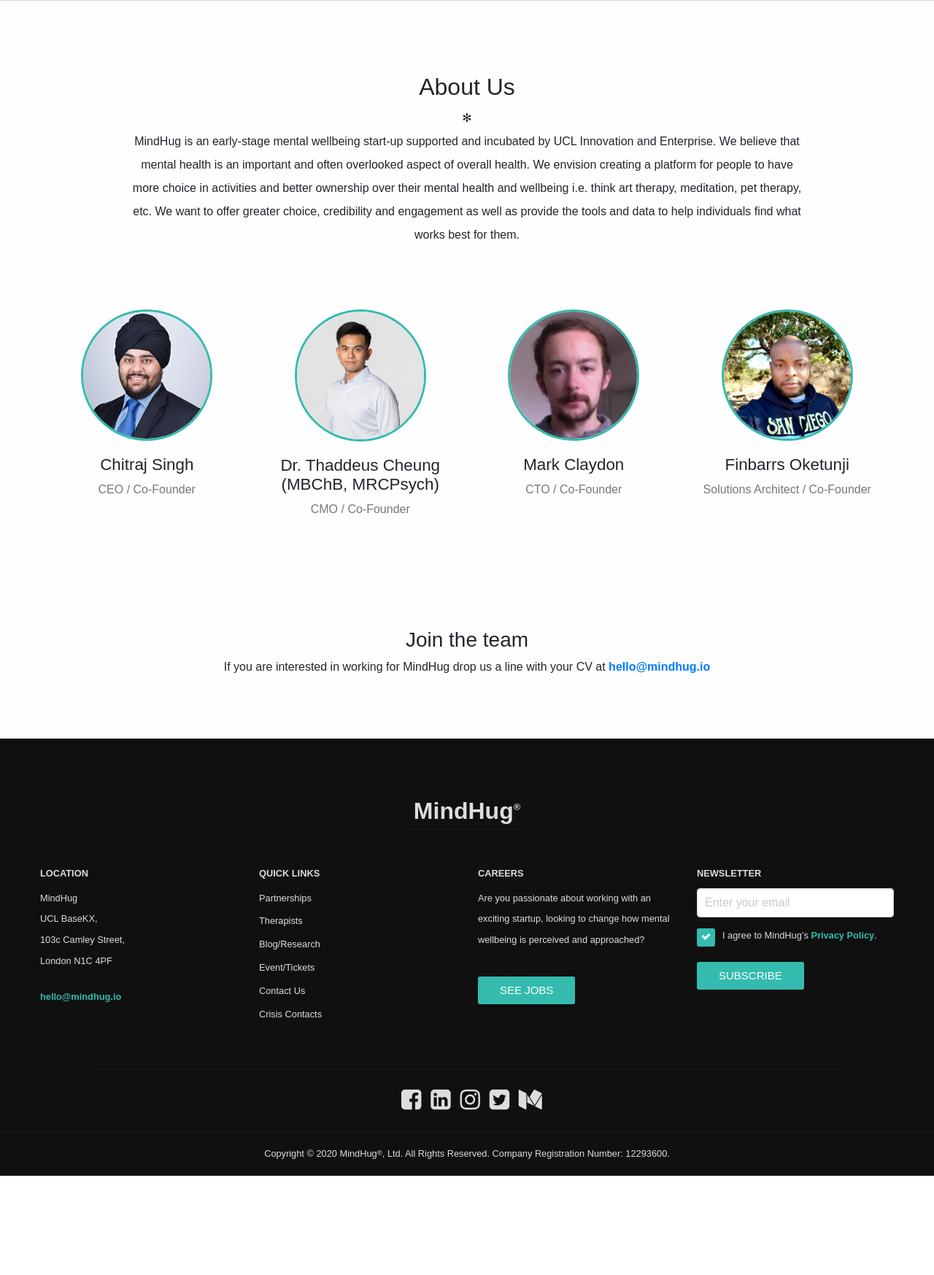
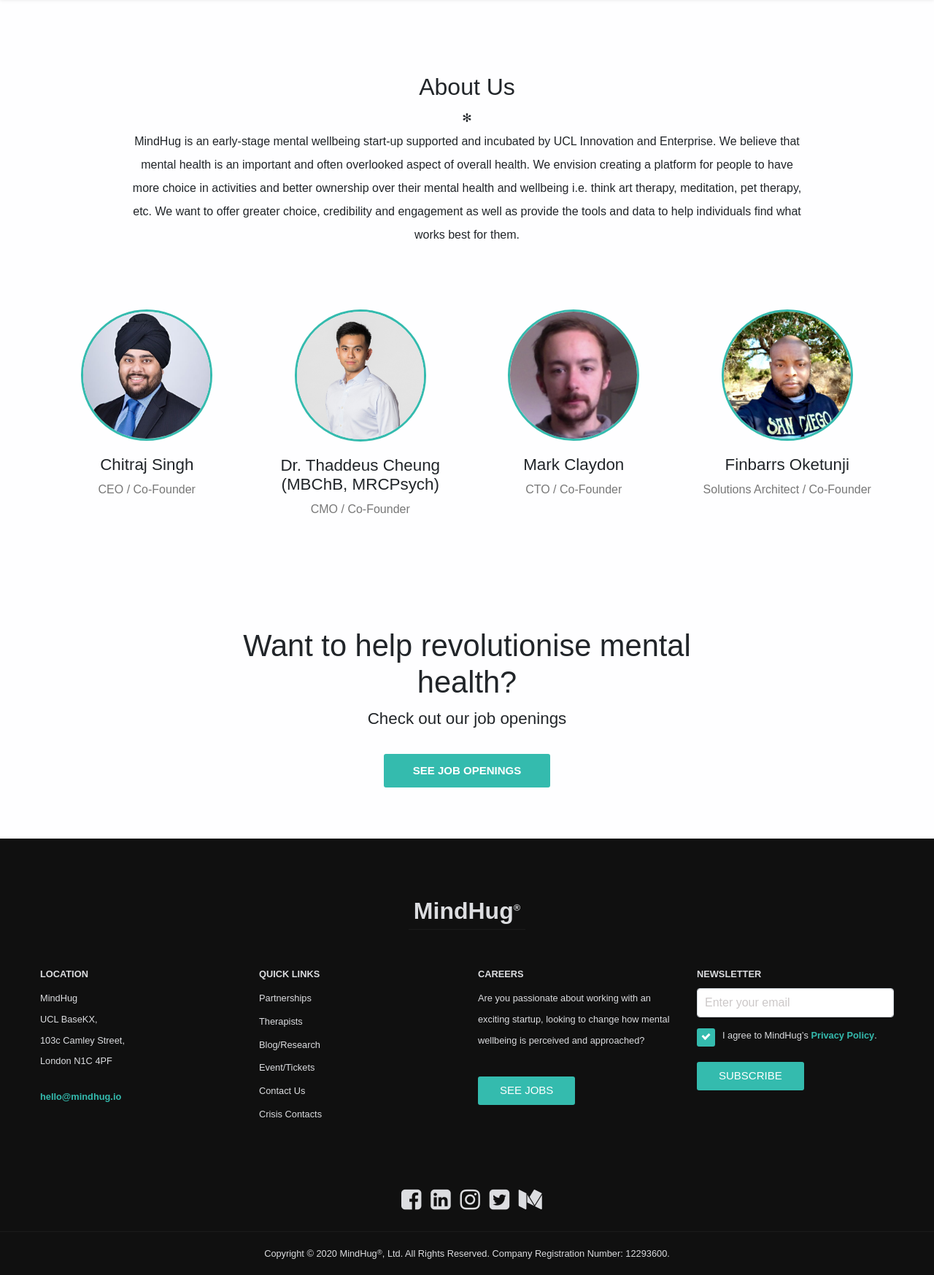
Before and after one commit to Cloudeya/newrelic-install, a Flask app: page /about in a window 1280 px wide. Shown: the part 138-1885 px from the top of the page at 73% size. Before the commit the page ends 1749 px from the top, so only its background shows below. Run offline with Flask 2, Linux system fonts and the light colour scheme; parts of the project's set-up code (start-up, migrations or seed data) failed here and were passed over; some libraries are stand-ins or nearby versions.

Commit message:
about
Signed-off-by: Finbarrs Oketunji <oketunjifinbarrs@hotmail.com>

```diff
--- a/hubspot.py
+++ b/hubspot.py
@@ -39,7 +39,6 @@
 	else:
 		return 0
 
-
 def therapist_forms(email_id, first_name, last_name, company_name, message):
 	endpoint = hubspot_url + config.hubspot_key + '/' + config.therapist_form_key + '?&'
 
--- a/static/css/style.css
+++ b/static/css/style.css
@@ -130,6 +130,7 @@
   padding-top: 10px;
   font-family: 'Poppins', sans-serif;
   border-top: 3px solid #34bbae;
+  background: #ffffff;
 }
 
 .subpages{
@@ -138,7 +139,8 @@
   margin-bottom: 100px;
   height: 90px;
   border-top: 3px solid #34bbae;
-  box-shadow: 0 1px 1px rgba(12,13,14,0.15);
+  background: #ffffff;
+  box-shadow: 0 0 5px rgba(0,0,0,0.1);
 }
 
 nav.navbar.navbar-expand-lg {
@@ -337,11 +339,37 @@
 }
 
 .section .bottom-area {
-    max-width: 960px;
+    max-width: 760px;
     margin: 70px auto 70px;
     display: block;
     padding: 0 15px;
     text-align: center;
+}
+
+.section .bottom-area h3{
+    font-size: 2.6rem;
+}
+
+.section .bottom-area p{
+    font-size: 1.4rem;
+}
+
+.section .bottom-area button {
+    background-color: #34bbae;
+    border: none;
+    outline: none;
+    color: #ffffff;
+    padding: 12px 40px;
+    margin-top: 15px;
+    font-size: 15px;
+    font-weight: 700;
+    text-transform: uppercase;
+    border-radius: 3px;
+}
+
+.section .bottom-area button:hover {
+  background-color: #247971;
+  color: #ffffff;
 }
 
 .avatar {
@@ -682,7 +710,7 @@
 .social_container {
   width: 90%;
   margin: 0 auto;
-  border-top: 1px solid #1b1b1b;
+  /*border-top: 1px solid #1b1b1b;*/
   padding: 25px 0;
 }
 
--- a/templates/aboutus.html
+++ b/templates/aboutus.html
@@ -83,8 +83,9 @@
 
             <div class="row">
               <div class="bottom-area">
-                <h3>Join the team</h3>
-                <p>If you are interested in working for MindHug drop us a line with your CV at <b><a href="mailto:hello@mindhug.io">hello@mindhug.io</a></b> </p>
+                <h3>Want to help revolutionise mental health?</h3>
+                <p>Check out our job openings</p>
+                <button type="submit" onClick="window.location='/careers';">See Job Openings</button>
               </div>
             </div>
 
```
Also changed, not shown: 3 other files.
